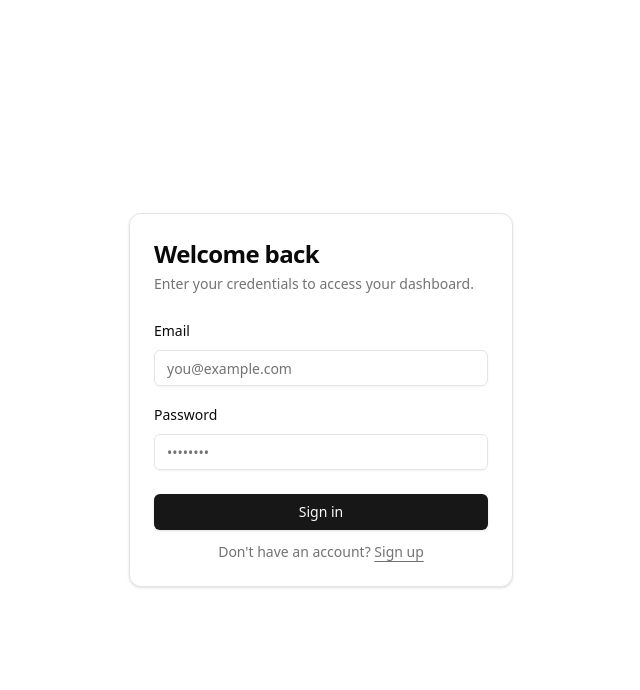
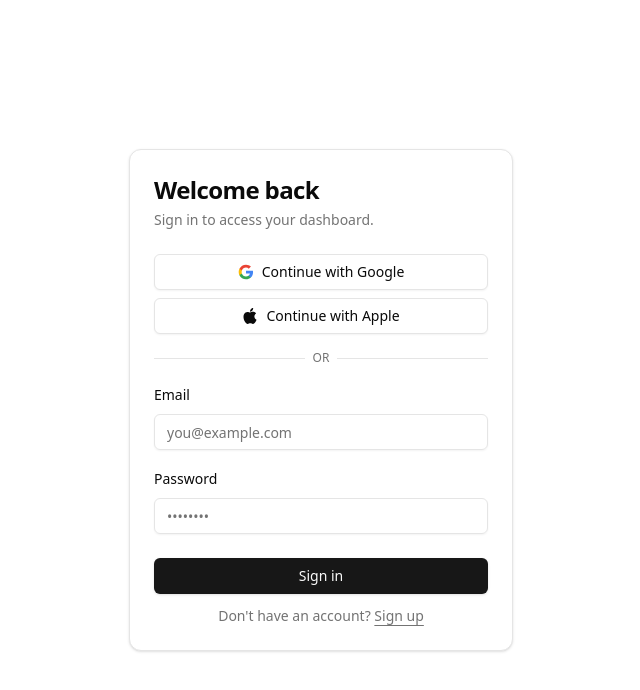
Before and after one commit to nate-bowers/agentmail, a Next.js app: page /login in a window 1280 px wide. Shown: the top 690 px of the page, without its empty margins (319-959 px from the left). Built offline with nearby package versions, Linux system fonts and the light colour scheme; no server answers.

Commit message:
feat: add Google and Apple OAuth buttons to login/signup

```diff
--- a/src/components/auth/AuthForm.tsx
+++ b/src/components/auth/AuthForm.tsx
@@ -28,8 +28,10 @@ export default function AuthForm({ mode }: AuthFormProps) {
   const [password, setPassword] = useState('');
   const [error, setError] = useState<string | null>(null);
   const [loading, setLoading] = useState(false);
+  const [oauthLoading, setOauthLoading] = useState<'google' | 'apple' | null>(null);
 
   const isSignup = mode === 'signup';
+  const anyLoading = loading || oauthLoading !== null;
 
   async function handleSubmit(e: React.FormEvent) {
     e.preventDefault();
@@ -53,6 +55,20 @@ export default function AuthForm({ mode }: AuthFormProps) {
     }
   }
 
+  async function handleOAuth(provider: 'google' | 'apple') {
+    setError(null);
+    setOauthLoading(provider);
+    const { error } = await supabase.auth.signInWithOAuth({
+      provider,
+      options: { redirectTo: `${window.location.origin}/auth/callback` },
+    });
+    if (error) {
+      setError(error.message);
+      setOauthLoading(null);
+    }
+    // On success the browser navigates away — no need to reset state
+  }
+
   return (
     <div className="flex min-h-screen items-center justify-center px-4">
       <Card className="w-full max-w-sm">
@@ -62,13 +78,55 @@ export default function AuthForm({ mode }: AuthFormProps) {
           </CardTitle>
           <CardDescription>
             {isSignup
-              ? 'Enter your email and password to get started.'
-              : 'Enter your credentials to access your dashboard.'}
+              ? 'Sign up to get your daily brief.'
+              : 'Sign in to access your dashboard.'}
           </CardDescription>
         </CardHeader>
 
-        <form onSubmit={handleSubmit}>
         <CardContent className="space-y-4">
+          {/* OAuth providers */}
+          <div className="flex flex-col gap-2">
+            <Button
+              type="button"
+              variant="outline"
+              className="w-full gap-2"
+              disabled={anyLoading}
+              onClick={() => handleOAuth('google')}
+            >
+              <svg viewBox="0 0 24 24" className="h-4 w-4" aria-hidden>
+                <path d="M22.56 12.25c0-.78-.07-1.53-.2-2.25H12v4.26h5.92c-.26 1.37-1.04 2.53-2.21 3.31v2.77h3.57c2.08-1.92 3.28-4.74 3.28-8.09z" fill="#4285F4" />
+                <path d="M12 23c2.97 0 5.46-.98 7.28-2.66l-3.57-2.77c-.98.66-2.23 1.06-3.71 1.06-2.86 0-5.29-1.93-6.16-4.53H2.18v2.84C3.99 20.53 7.7 23 12 23z" fill="#34A853" />
+                <path d="M5.84 14.09c-.22-.66-.35-1.36-.35-2.09s.13-1.43.35-2.09V7.07H2.18C1.43 8.55 1 10.22 1 12s.43 3.45 1.18 4.93l2.85-2.22.81-.62z" fill="#FBBC05" />
+                <path d="M12 5.38c1.62 0 3.06.56 4.21 1.64l3.15-3.15C17.45 2.09 14.97 1 12 1 7.7 1 3.99 3.47 2.18 7.07l3.66 2.84c.87-2.6 3.3-4.53 6.16-4.53z" fill="#EA4335" />
+              </svg>
+              {oauthLoading === 'google' ? 'Redirecting…' : 'Continue with Google'}
+            </Button>
+
+            <Button
+              type="button"
+              variant="outline"
+              className="w-full gap-2"
+              disabled={anyLoading}
+              onClick={() => handleOAuth('apple')}
+            >
+              <svg viewBox="0 0 24 24" className="h-4 w-4 fill-current" aria-hidden>
+                <path d="M12.152 6.896c-.948 0-2.415-1.078-3.96-1.04-2.04.027-3.91 1.183-4.961 3.014-2.117 3.675-.546 9.103 1.519 12.09 1.013 1.454 2.208 3.09 3.792 3.039 1.52-.065 2.09-.987 3.935-.987 1.831 0 2.35.987 3.96.948 1.637-.026 2.676-1.48 3.676-2.948 1.156-1.688 1.636-3.325 1.662-3.415-.039-.013-3.182-1.221-3.22-4.857-.026-3.04 2.48-4.494 2.597-4.559-1.429-2.09-3.623-2.324-4.39-2.376-2-.156-3.675 1.09-4.61 1.09zM15.53 3.83c.843-1.012 1.4-2.427 1.245-3.83-1.207.052-2.662.805-3.532 1.818-.78.896-1.454 2.338-1.273 3.714 1.338.104 2.715-.688 3.559-1.701" />
+              </svg>
+              {oauthLoading === 'apple' ? 'Redirecting…' : 'Continue with Apple'}
+            </Button>
+          </div>
+
+          <div className="relative">
+            <div className="absolute inset-0 flex items-center">
+              <span className="w-full border-t" />
+            </div>
+            <div className="relative flex justify-center text-xs uppercase">
+              <span className="bg-background px-2 text-muted-foreground">or</span>
+            </div>
+          </div>
+
+          {/* Email / password */}
+          <form id="auth-form" onSubmit={handleSubmit} className="space-y-4">
             <div className="space-y-2">
               <Label htmlFor="email">Email</Label>
               <Input
@@ -96,13 +154,12 @@ export default function AuthForm({ mode }: AuthFormProps) {
               />
             </div>
 
-            {error && (
-              <p className="text-sm text-destructive">{error}</p>
-            )}
+            {error && <p className="text-sm text-destructive">{error}</p>}
+          </form>
         </CardContent>
 
         <CardFooter className="flex flex-col gap-3">
-            <Button type="submit" className="w-full" disabled={loading}>
+          <Button type="submit" form="auth-form" className="w-full" disabled={anyLoading}>
             {loading
               ? isSignup ? 'Creating account…' : 'Signing in…'
               : isSignup ? 'Create account' : 'Sign in'}
@@ -126,7 +183,6 @@ export default function AuthForm({ mode }: AuthFormProps) {
             )}
           </p>
         </CardFooter>
-        </form>
       </Card>
     </div>
   );
```
Lines whose indentation alone changed are shown as unchanged.
